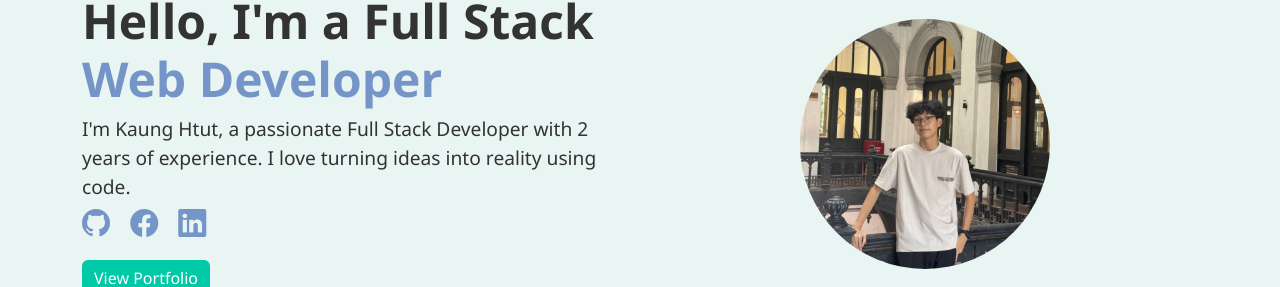
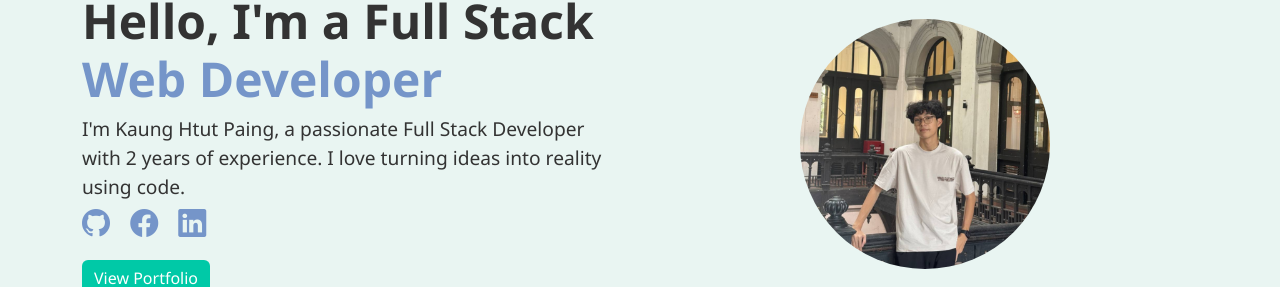
Before and after one commit to Yohohoho6/kaunghtutpaing.com, a plain HTML site: page index.html in a window 1280 px wide. Shown: the part 108-395 px from the top of the page. Drawn offline with nearby package versions, Linux system fonts and the light colour scheme.

Commit message:
Update index.html

```diff
--- a/index.html
+++ b/index.html
@@ -271,7 +271,7 @@
         <!-- Text Second on Mobile, Left on Desktop -->
         <div class="col-md-6 order-2 order-md-1 text-start">
           <h1>Hello, I'm a Full Stack <br><span class="text-blue">Web Developer</span></h1>
-          <p>I'm Kaung Htut, a passionate Full Stack Developer with 2 years of experience. I love turning ideas into reality using code.</p>
+          <p>I'm Kaung Htut Paing, a passionate Full Stack Developer with 2 years of experience. I love turning ideas into reality using code.</p>
 
           <!-- Social Icons -->
           <div class="social-icons mb-3">
```
